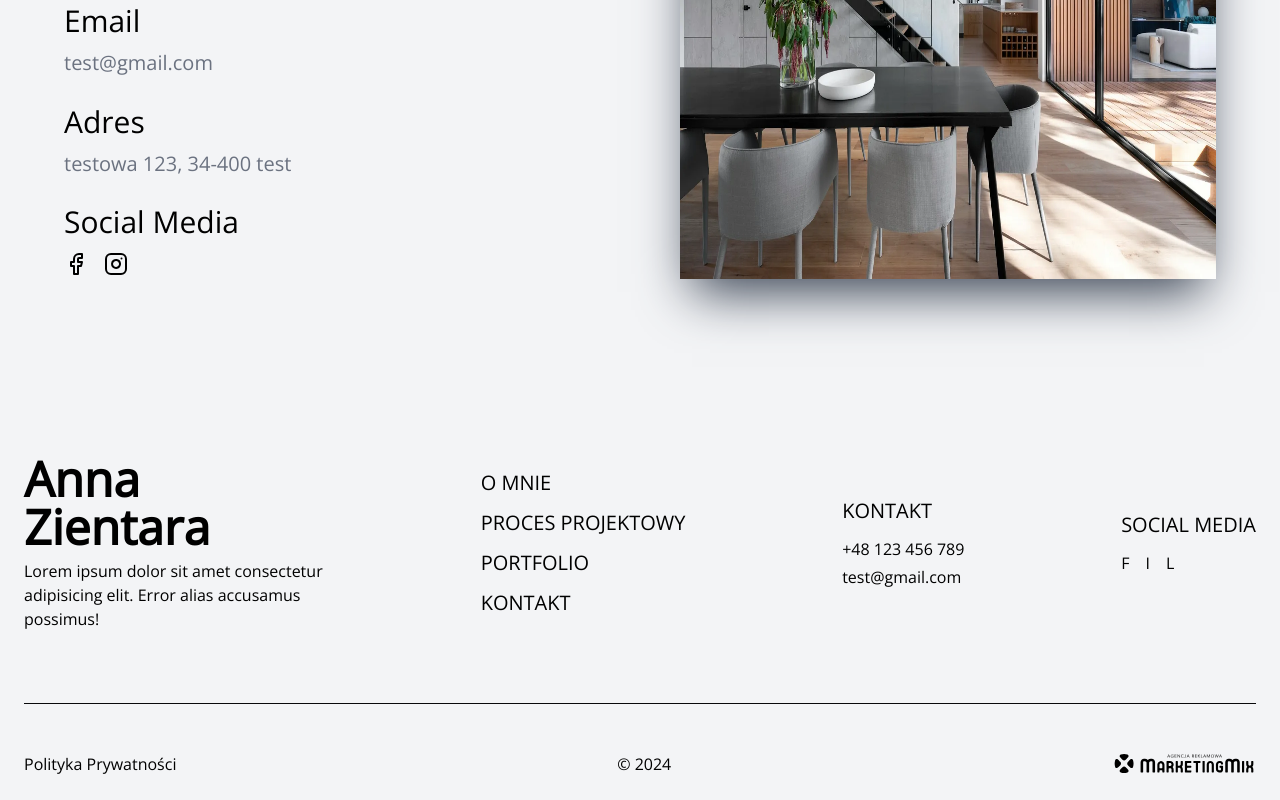
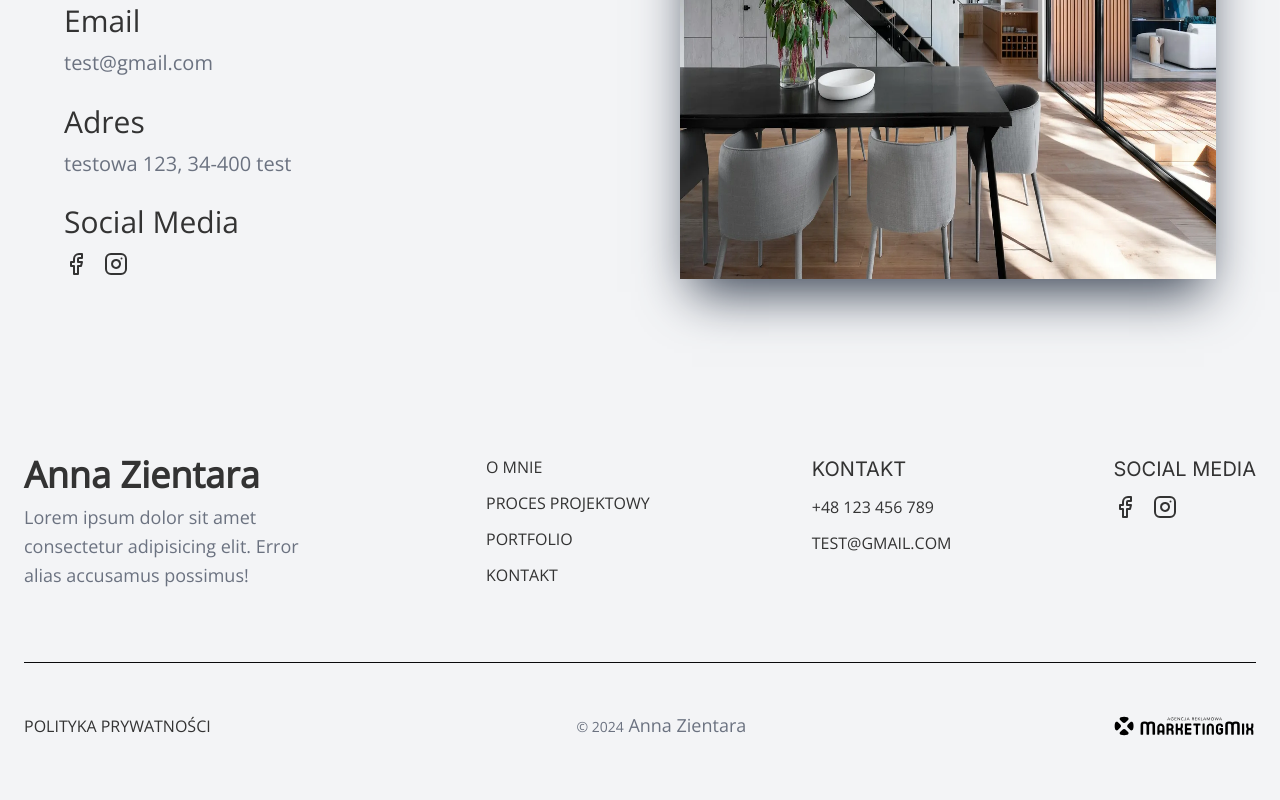
Before and after one commit to marketingMixNT/architect-portfolio, a Next.js app: page / in a window 1280 px wide. Shown: the part 5888-6688 px from the top of the page. Built offline with nearby package versions, Linux system fonts and the light colour scheme.

Commit message:
finish footer

```diff
--- a/app/(client)/layout.tsx
+++ b/app/(client)/layout.tsx
@@ -13,7 +13,7 @@ export default function RootLayout({
 	return (
 		<html lang='pl' className='scroll-smooth scroll-p-20'>
 			<body
-				className={`${font_heading} ${font_text}  font-text bg-bgLight-400 dark:bg-bgDark-400 selection:bg-ownPink-600  duration-300`}>
+				className={`${font_heading} ${font_text}  font-text bg-bgLight-400 dark:bg-bgDark-400 text-fontDark dark:text-fontLight selection:bg-ownPink-600  duration-300`}>
 				<Provider>
 					{children}
 					<Footer />
--- a/app/components/BaseLink.tsx
+++ b/app/components/BaseLink.tsx
@@ -2,13 +2,13 @@ import React from 'react'
 import Link from 'next/link'
 import { ArrowRight } from 'lucide-react'
 
-const BaseLink = (props: { href: string; children: React.ReactNode; className?: string, noArrow?: boolean }) => {
+const BaseLink = (props: { href: string; children: React.ReactNode; className?: string, noArrow?: boolean,small?:boolean }) => {
 	const linkHover = `relative w-fit  after:block after:content-[''] after:absolute after:bottom-0 after:h-[1px]  after:w-[75%] after:scale-x-0 after:hover:scale-x-100 after:transition after:duration-300 after:origin-left after:bg-fontDark dark:after:bg-fontLight`
 
 	return (
 		<Link
 			href={props.href}
-			className={`${props.className} text-xl uppercase flex items-center gap-2 group   ${linkHover}  `}>
+			className={`${props.className} ${props.small ? "text-base" : "text-xl "} uppercase flex items-center gap-2 group   ${linkHover}  `}>
 			{props.children} {!props.noArrow ? <ArrowRight className={`w-4 group-hover:translate-x-2 duration-300 `} /> : ''}
 		</Link>
 	)
--- a/app/components/Footer.tsx
+++ b/app/components/Footer.tsx
@@ -1,77 +1,85 @@
+'use client'
+
 import Link from 'next/link'
+import Image from 'next/image'
 import React from 'react'
 
+import navLinks from '@/app/utils/navLinks'
+import socials from '@/app/utils/socials'
+
+import Text from '@/app/components/Text'
+import NavLink from '@/app/components/nav/NavLink'
+import BaseLink from '@/app/components/BaseLink'
+
+import mmLight from '@/public/assets/icons/mm--light.svg'
 import mmDark from '@/public/assets/icons/mm--dark.svg'
-import mmLight from '@/public/assets/icons/mm--light.svg'
-import Image from 'next/image'
-
-const navLinks = [
-	{ href: '/o-mnie', label: 'O mnie' },
-	{ href: '/proces-projektowy', label: 'Proces projektowy' },
-	{ href: '/portfolio', label: 'Portfolio' },
-	{ href: '/#kontakt', label: 'Kontakt' },
-]
 
 const Footer = () => {
 	const currentYear = new Date().getFullYear()
 
 	return (
 		<footer>
-			{/* container */}
-			<div className='max-w-screen-xl mx-auto pt-20  pb-6 space-y-6 md:space-y-12 px-12 lg:px-6 2xl:px-0'>
-
-<div className='flex flex-col md:flex-row w-full justify-between items-center  pb-6 gap-12 md:gap-0'>
-
-
-				<div className=' flex flex-col text-center md:text-left items-start gap-2 max-w-[250px] lg:max-w-[300px]'>
-					<Link href='/' className='text-5xl font-semibold '>
+			{/* CONTAINER */}
+			<div className='max-w-screen-xl mx-auto pt-20  pb-10 space-y-6 md:space-y-12 px-12 lg:px-6 2xl:px-0'>
+				{/* TOP */}
+				<div className='flex flex-col md:flex-row w-full justify-between items-start  pb-6 gap-12 md:gap-0'>
+					{/* logo */}
+					<div className=' flex flex-col text-center  md:text-left items-start gap-2 max-w-[250px] lg:max-w-[300px]'>
+						<Link href='/' className='text-3xl sm:text-4xl font-semibold'>
 							Anna Zientara
 						</Link>
-          <p>Lorem ipsum dolor sit amet consectetur adipisicing elit. Error alias accusamus possimus!</p>
-
+						<Text>Lorem ipsum dolor sit amet consectetur adipisicing elit. Error alias accusamus possimus!</Text>
 					</div>
-
-				<div className='hidden lg:flex flex-col' >
+					{/* links */}
+					<div className='hidden lg:flex flex-col'>
 						<ul className='space-y-3'>
 							{navLinks.map((link, index) => (
+								<NavLink key={index} link={link} isScrolled={true} />
+							))}
+						</ul>
+					</div>
+					{/* contact */}
+					<div className='text-center md:text-left space-y-3'>
+						<h2 className='text-xl font-heading  uppercase '>Kontakt</h2>
+						<ul className='space-y-3'>
+							<li>
+								<BaseLink href='#' noArrow small>
+									+48 123 456 789
+								</BaseLink>
+							</li>
+							<li>
+								<BaseLink href='#' noArrow small>
+									test@gmail.com
+								</BaseLink>
+							</li>
+						</ul>
+					</div>
+					{/* socials */}
+					<div className=' flex flex-col space-y-3'>
+						<h2 className='text-xl font-heading  uppercase '>Social Media</h2>
+						<ul className='flex gap-4'>
+								{socials.map((social, index) => (
 									<li key={index}>
-								<Link href={link.href} className='text-xl  uppercase'>
-									{link.label}
+										<Link href={social.href} target='_blank' rel='noreferrer nofollow' aria-label={social.label}>
+											{social.icon}
 										</Link>
 									</li>
 								))}
 							</ul>
 					</div>
-
-        <div className='text-center md:text-left '>
-          <h2 className='text-xl  uppercase mb-3'>Kontakt</h2>
-          <ul className='space-y-1'>
-            <li>  <Link href="#">+48 123 456 789</Link></li>
-            <li> <Link href="#">test@gmail.com</Link></li>
-          </ul>
-
-
-        </div>
-
-        <div className=' flex flex-col'>
-          <h2 className='text-xl  uppercase mb-3'>Social Media</h2>
-         <ul className='flex justify-center md:justify-start items-center gap-4'>
-          <li><Link href="#">F</Link></li>
-          <li><Link href="#">I</Link></li>
-          <li><Link href="#">L</Link></li>
-         </ul>
-        </div>
-
 				</div>
 
 				<hr className='border-secondary-400 dark:border-primary-400 w-full ' />
+				{/* BOTTOM */}
+				<div className='flex flex-col sm:flex-row w-full justify-center items-center sm:justify-between gap-6'>
+					<BaseLink href='#' noArrow small>
+						Polityka Prywatności
+					</BaseLink>
 
-<div className='flex flex-col sm:flex-row w-full justify-center items-center sm:justify-between gap-6'>
-<Link href="#">Polityka Prywatności</Link>
-<p>© {currentYear} </p>
-<Link href="#">
-<Image src={mmLight} alt="MarketingMix" className='hidden dark:block w-36' />
-<Image src={mmDark} alt="MarketingMix" className='block dark:hidden w-36' />
+					<Text><span className='text-sm'>© {currentYear}</span> Anna Zientara  </Text>
+					<Link href='#' className='hover:scale-105 duration-300'>
+						<Image src={mmLight} alt='MarketingMix' className='hidden dark:block w-36' />
+						<Image src={mmDark} alt='MarketingMix' className='block dark:hidden w-36' />
 					</Link>
 				</div>
 			</div>
--- a/app/components/home/Contact.tsx
+++ b/app/components/home/Contact.tsx
@@ -9,16 +9,10 @@ import Heading from '@/app/components/Heading'
 import BaseLink from '@/app/components/BaseLink'
 
 import DummyImage from '@/public/assets/hero.webp'
-import { Facebook, Instagram } from 'lucide-react'
 
-const socials = [
-	{
-		label: 'Facebook',
-		href: '#',
-		icon: <Facebook className='hover:scale-110 duration-500' />,
-	},
-	{ label: 'Instagram', href: '#', icon: <Instagram className='hover:scale-110 duration-500' /> },
-]
+import socials from '@/app/utils/socials'
+
+
 
 const Contact = () => {
 	return (
@@ -58,7 +52,7 @@ const Contact = () => {
 							<ul className='flex gap-4'>
 								{socials.map((social, index) => (
 									<li key={index}>
-										<Link href={social.href} target='_blank' rel='noreferrer nofollow'>
+										<Link href={social.href} target='_blank' rel='noreferrer nofollow' aria-label={social.label}>
 											{social.icon}
 										</Link>
 									</li>
--- a/app/components/nav/Navbar.tsx
+++ b/app/components/nav/Navbar.tsx
@@ -9,12 +9,7 @@ import NavLink from '@/app/components/nav/NavLink'
 import ThemeToggler from '@/app/components/nav/ThemeToggler'
 import MobileMenu from '@/app/components/nav/MobileMenu'
 
-const navLinks = [
-	{ href: '/o-mnie', label: 'O mnie' },
-	{ href: '/proces-projektowy', label: 'Proces projektowy' },
-	{ href: '/portfolio', label: 'Portfolio' },
-	{ href: '/#kontakt', label: 'Kontakt' },
-]
+import navLinks from '@/app/utils/navLinks'
 
 const Navbar = () => {
 	const [isOpen, setOpen] = useState(false)
--- /dev/null
+++ b/app/utils/navLinks.tsx
@@ -0,0 +1,8 @@
+const navLinks = [
+	{ href: '/o-mnie', label: 'O mnie' },
+	{ href: '/proces-projektowy', label: 'Proces projektowy' },
+	{ href: '/portfolio', label: 'Portfolio' },
+	{ href: '/#kontakt', label: 'Kontakt' },
+]
+
+export default navLinks
--- /dev/null
+++ b/app/utils/socials.tsx
@@ -0,0 +1,12 @@
+import { Facebook, Instagram } from 'lucide-react'
+
+const socials = [
+	{
+		label: 'Facebook',
+		href: '#',
+		icon: <Facebook className='hover:scale-110 ' />,
+	},
+	{ label: 'Instagram', href: '#', icon: <Instagram className='hover:scale-110 ' /> },
+]
+
+export default socials
```
Lines whose indentation alone changed are shown as unchanged.
